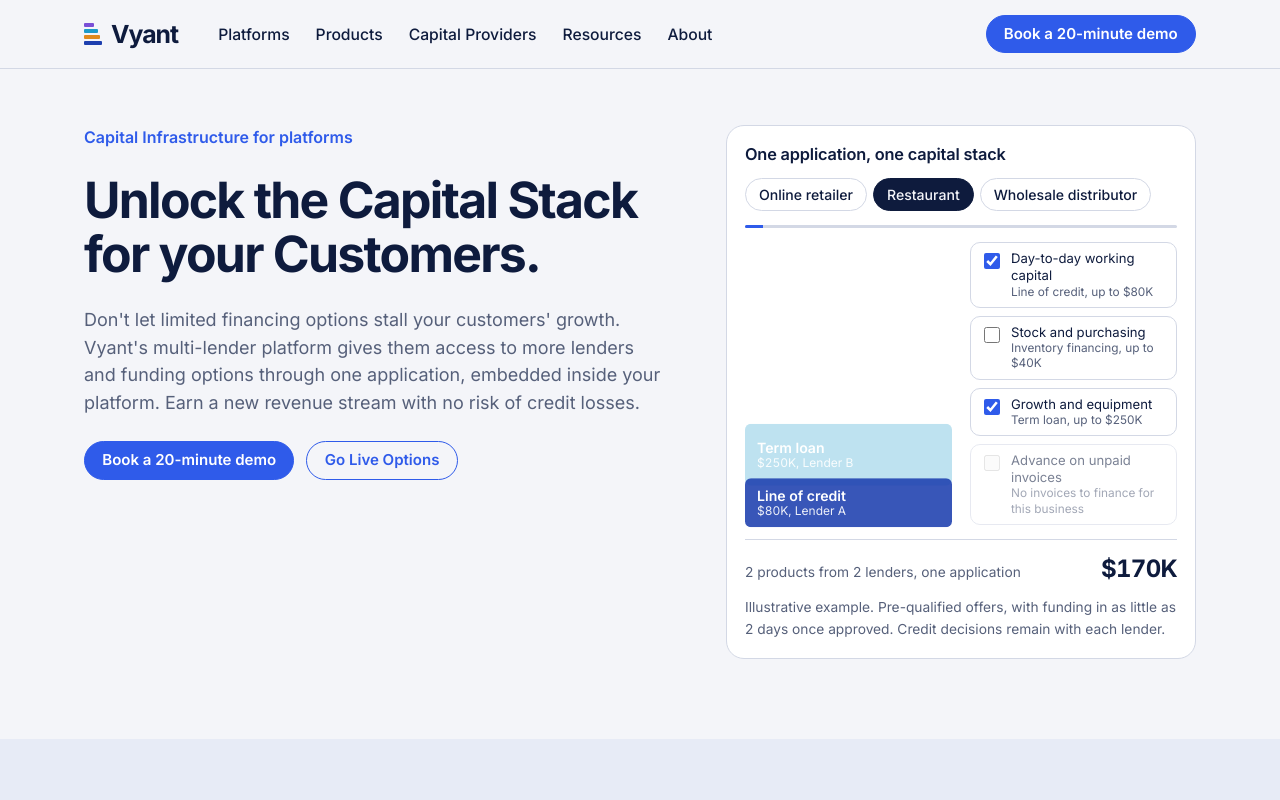
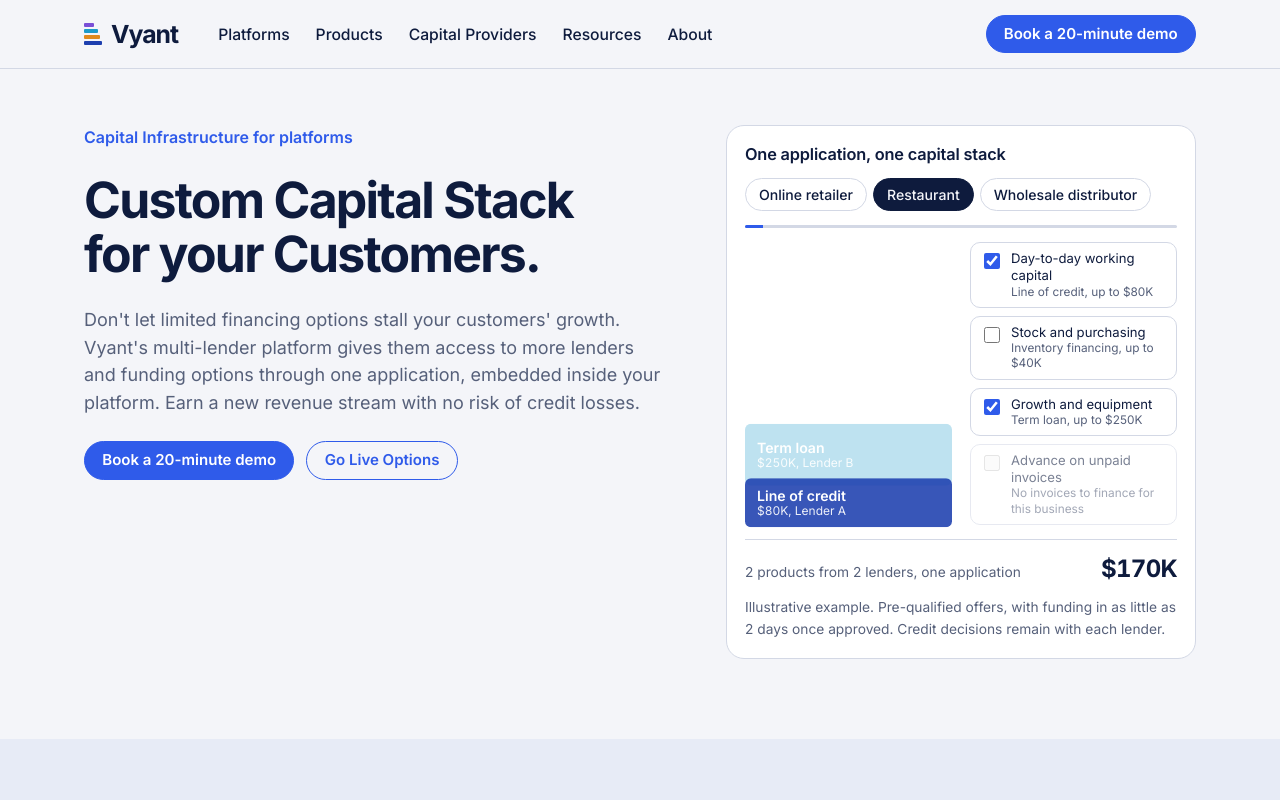
Before and after one commit to sotoolePPN/Vyant, a plain HTML site: page index.html in a window 1280 px wide. Shown: the top 800 px of the page. Drawn offline with Linux system fonts and the light colour scheme.

Commit message:
Hero headline: Custom Capital Stack for your Customers
Co-Authored-By: Claude Opus 5.5 <noreply@anthropic.com>
Claude-Session: https://claude.ai/code/session_01Puq7HDnkeuhHGNnbERQ1bT

```diff
--- a/index.html
+++ b/index.html
@@ -327,7 +327,7 @@ footer .fine nav{display:flex;flex-wrap:wrap;gap:6px 20px}
     <div class="wrap">
       <div class="copy">
         <p class="kicker">Capital Infrastructure for platforms</p>
-        <h1>Unlock the Capital Stack for your Customers.</h1>
+        <h1>Custom Capital Stack for your Customers.</h1>
         <p class="lede">Don't let limited financing options stall your customers' growth. Vyant's multi-lender platform gives them access to more lenders and funding options through one application, embedded inside your platform. Earn a new revenue stream with no risk of credit losses.</p>
         <div class="row">
           <a class="btn" href="#" data-sec="contact">Book a 20-minute demo</a>
```
